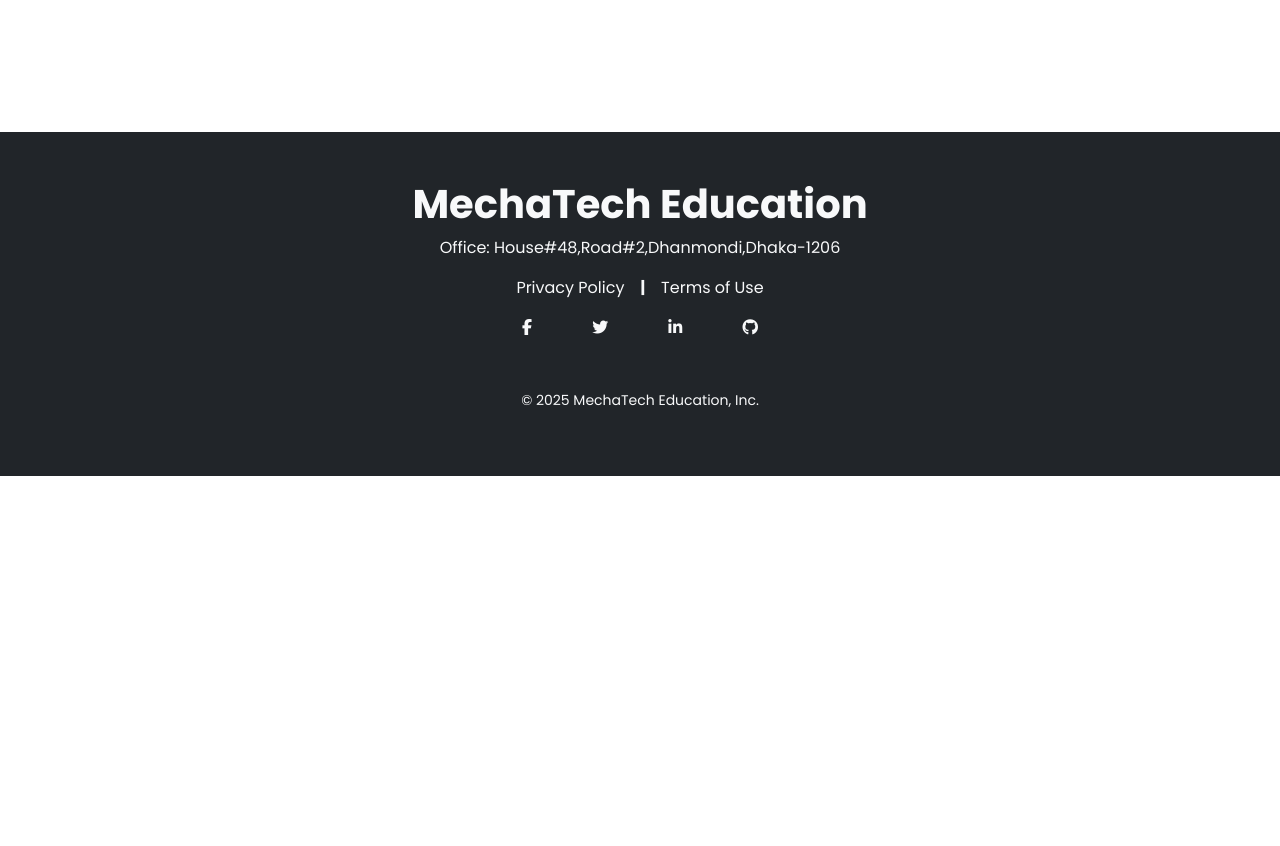
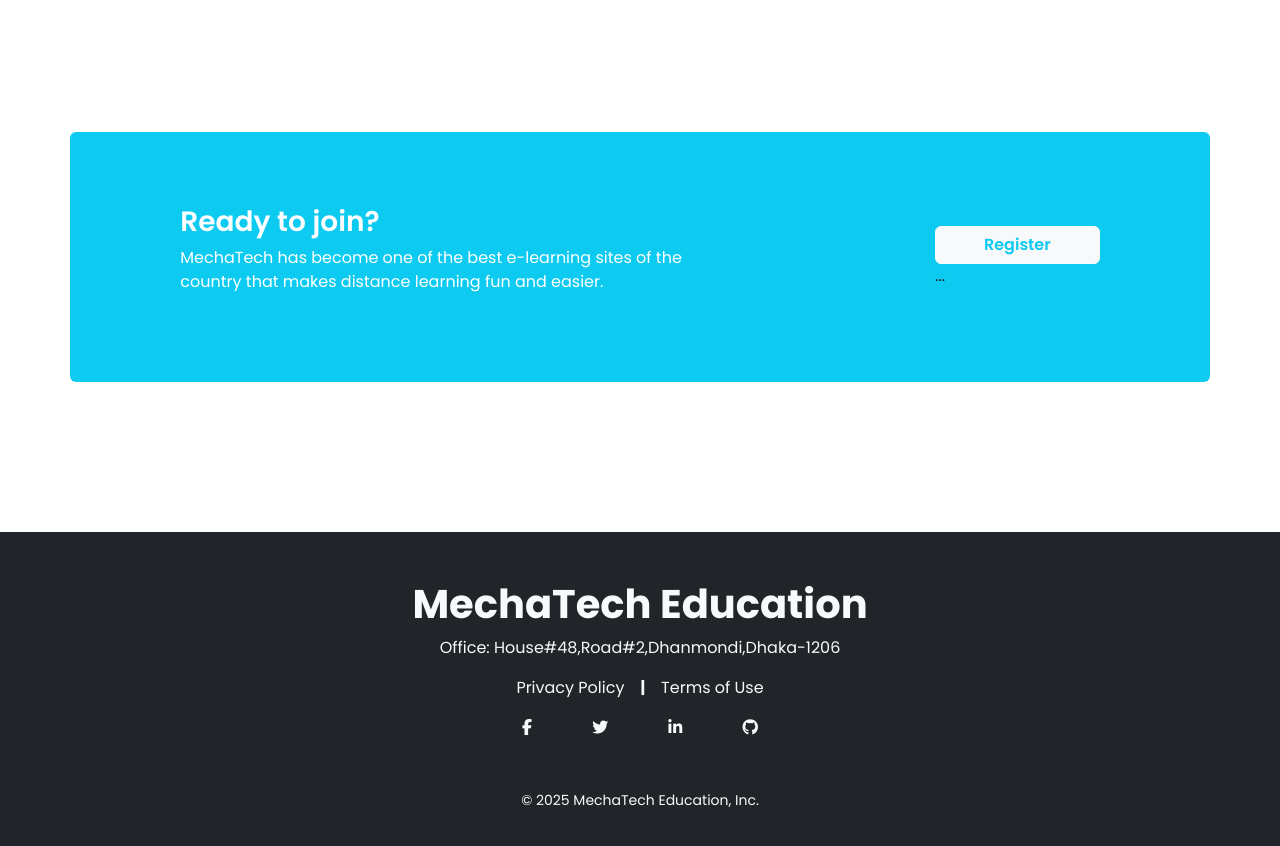
Before and after one commit to nandoghosh/MechaTech_Education, a plain HTML site: page index.html in a window 1280 px wide. Shown: the part 2500-3346 px from the top of the page. Before the commit the page ends 2976 px from the top, so only its background shows below. Drawn offline with nearby package versions, Linux system fonts and the light colour scheme.

Commit message:
ready section

```diff
--- a/index.html
+++ b/index.html
@@ -317,6 +317,26 @@
             </div>
         </section>
         <!-- Questions Section End  -->
+
+        <!-- Ready to join Section Start  -->
+        <section class="container bg-info rounded ">
+            <div class="d-flex my-auto align-items-center justify-content-around " style="height: 250px;">
+                <div class="w-50 text-white">
+                    <h1 class="fw-semibold fs-3">Ready to join?</h1>
+                    <p>MechaTech has become one of the best e-learning sites of the country that makes distance
+                        learning fun and easier.</p>
+                </div>
+                <div class="">
+                    <button class="btn btn-light fw-semibold px-5 text-info" type="submit"
+                        value="Submit">Register</button>
+                    <!-- Vertically centered modal -->
+                    <div class="modal-dialog modal-dialog-centered">
+                        ...
+                    </div>
+                </div>
+            </div>
+        </section>
+        <!-- Ready to join Section End -->
     </main>
     <!-- Foter Section Start  -->
     <footer>
```
